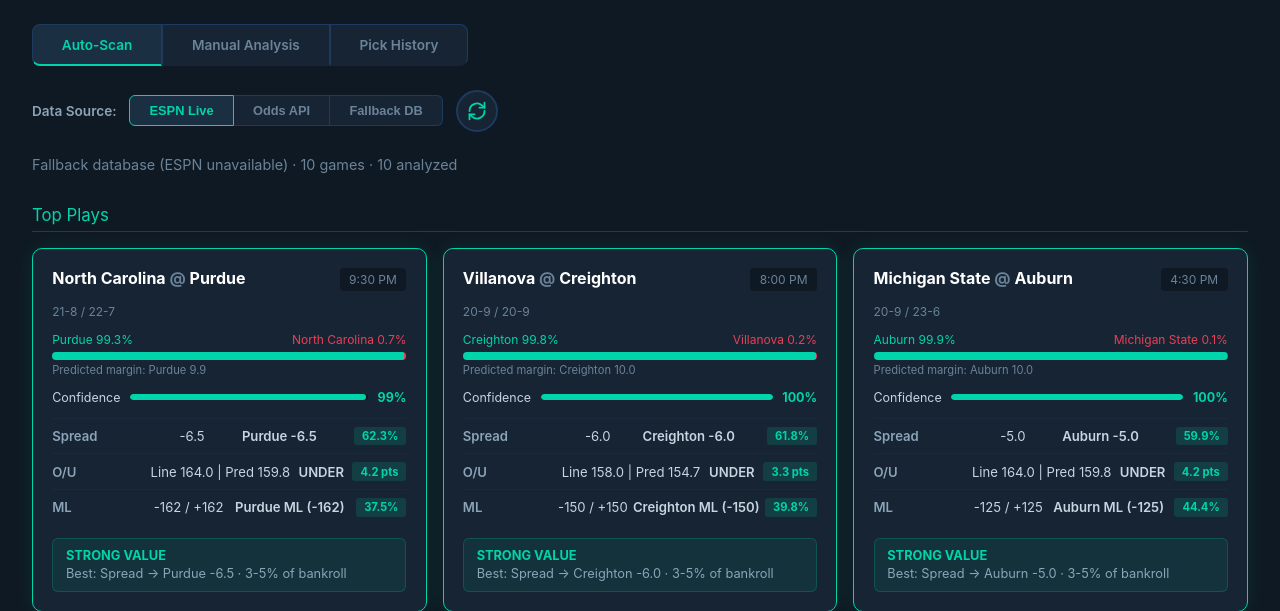
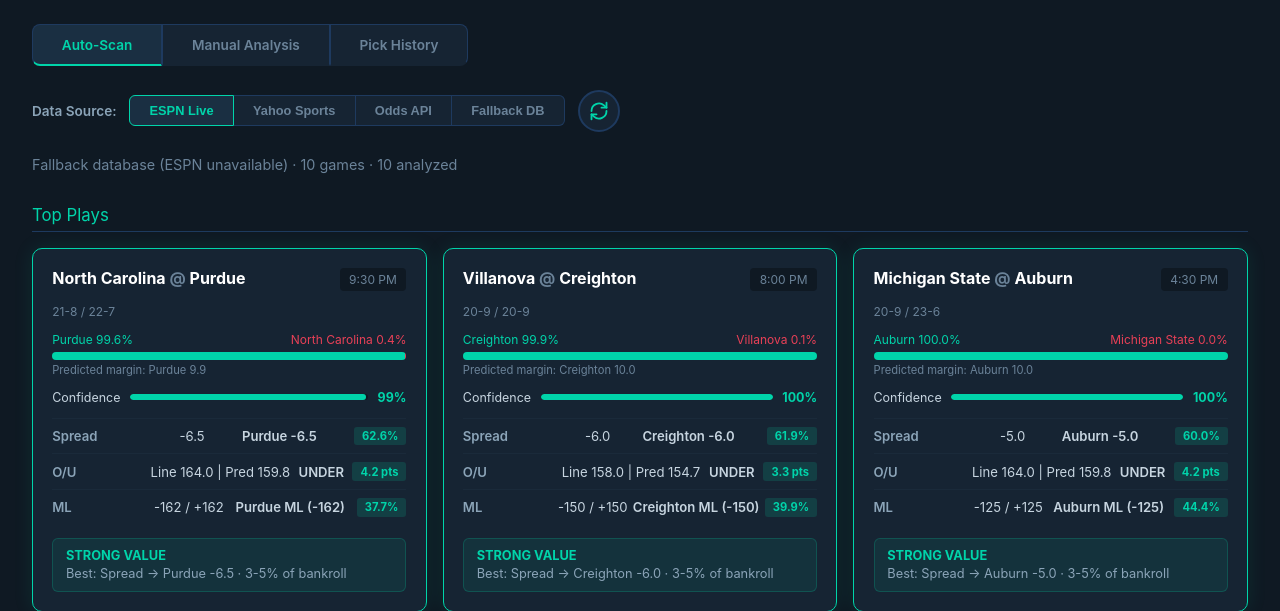
Before and after one commit to Nutsacjac/ncaa-betting-model, a Flask app: page / in a window 1280 px wide. Shown: the part 82-693 px from the top of the page. Run offline with Flask 3, Linux system fonts and the light colour scheme; data that the repository does not hold is empty; parts of the project's set-up code (start-up, migrations or seed data) failed here and were passed over.

Commit message:
Add Yahoo Sports as selectable data source in web frontend
Adds YahooSportsProvider to app.py imports and a new "yahoo" branch
in /api/scan that fetches from Yahoo Sports with ESPN as fallback.
Adds a "Yahoo Sports" toggle button to the source picker in the UI
and the corresponding source label in the scan results header.

Co-Authored-By: Claude Sonnet 4.6 <noreply@anthropic.com>

```diff
--- a/app.py
+++ b/app.py
@@ -14,6 +14,7 @@ from ncaa_model import (
     NCAABettingModel,
     TeamDatabase,
     TheOddsAPIProvider,
+    YahooSportsProvider,
     _build_stats_dict,
     _fmt_ml,
     _resolve_team_stats,
@@ -306,6 +307,17 @@ def api_scan():
                 games = TeamDatabase.generate_fallback_games()
                 source = "fallback"
 
+    elif requested_source == "yahoo":
+        games = YahooSportsProvider.fetch_scoreboard()
+        source = "yahoo"
+        if not games:
+            # Yahoo failed — fall back to ESPN
+            games = ESPNDataProvider.fetch_scoreboard()
+            source = "espn" if games else "fallback"
+            if not games:
+                games = TeamDatabase.generate_fallback_games()
+                source = "fallback"
+
     elif requested_source == "odds-api":
         odds_games = TheOddsAPIProvider.fetch_odds()
         if odds_games:
--- a/templates/index.html
+++ b/templates/index.html
@@ -389,6 +389,7 @@
     <span class="toggle-label">Data Source:</span>
     <div class="toggle-btns">
       <button class="toggle-btn active" data-source="espn">ESPN Live</button>
+      <button class="toggle-btn" data-source="yahoo">Yahoo Sports</button>
       <button class="toggle-btn" data-source="odds-api">Odds API</button>
       <button class="toggle-btn" data-source="fallback">Fallback DB</button>
     </div>
@@ -618,8 +619,10 @@ function runScan() {
       document.getElementById('scan-results').style.display = '';
 
       const srcLabel = data.source === 'espn' ? 'Live ESPN data'
+        : data.source === 'yahoo' ? 'Yahoo Sports (live D-I schedule &amp; odds)'
         : data.source === 'odds-api' ? 'The Odds API (live bookmaker lines)'
         : currentSource === 'espn' ? 'Fallback database (ESPN unavailable)'
+        : currentSource === 'yahoo' ? 'Fallback database (Yahoo Sports unavailable)'
         : currentSource === 'odds-api' ? 'Fallback database (Odds API unavailable)'
         : 'Fallback database';
       document.getElementById('scan-source').innerHTML =
```
